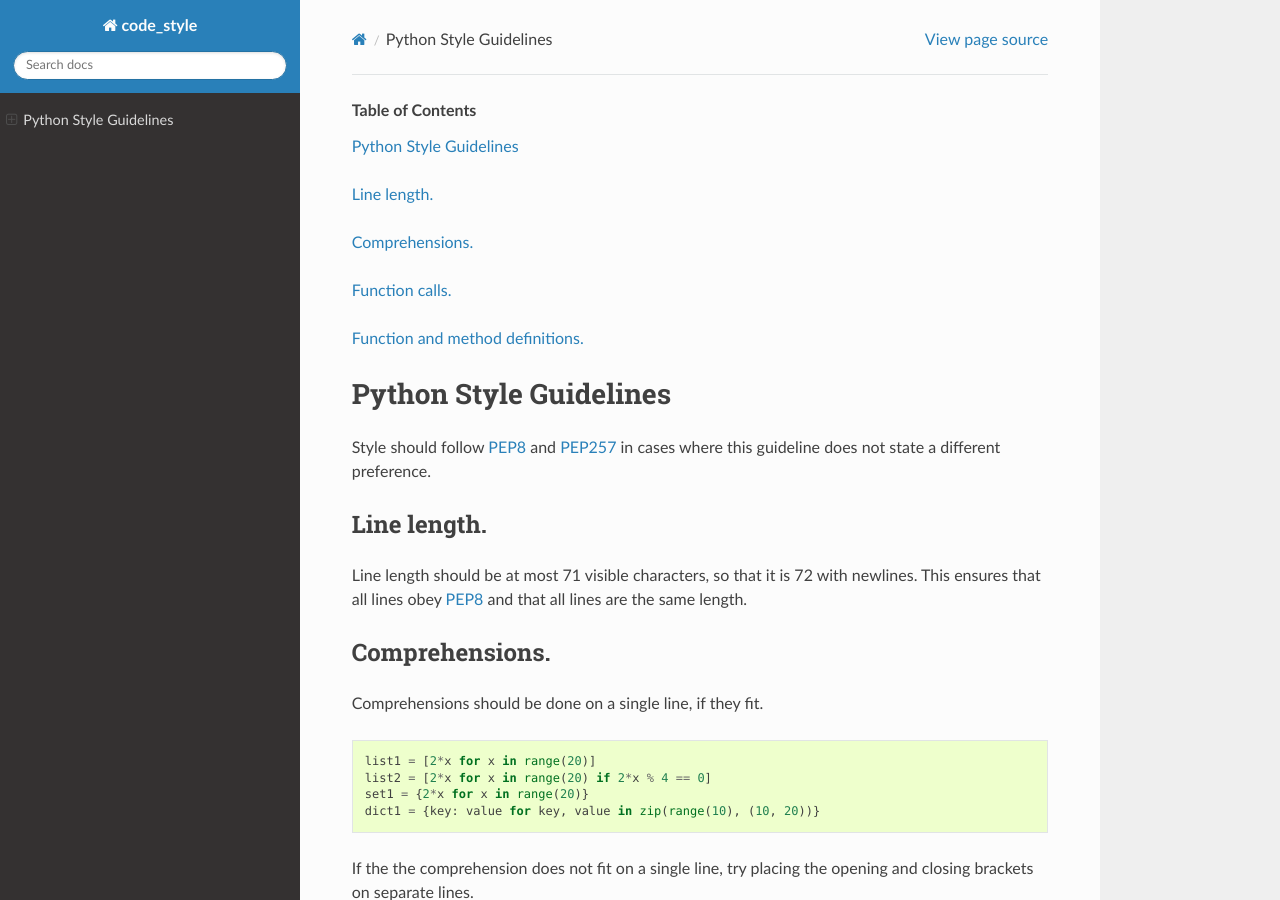
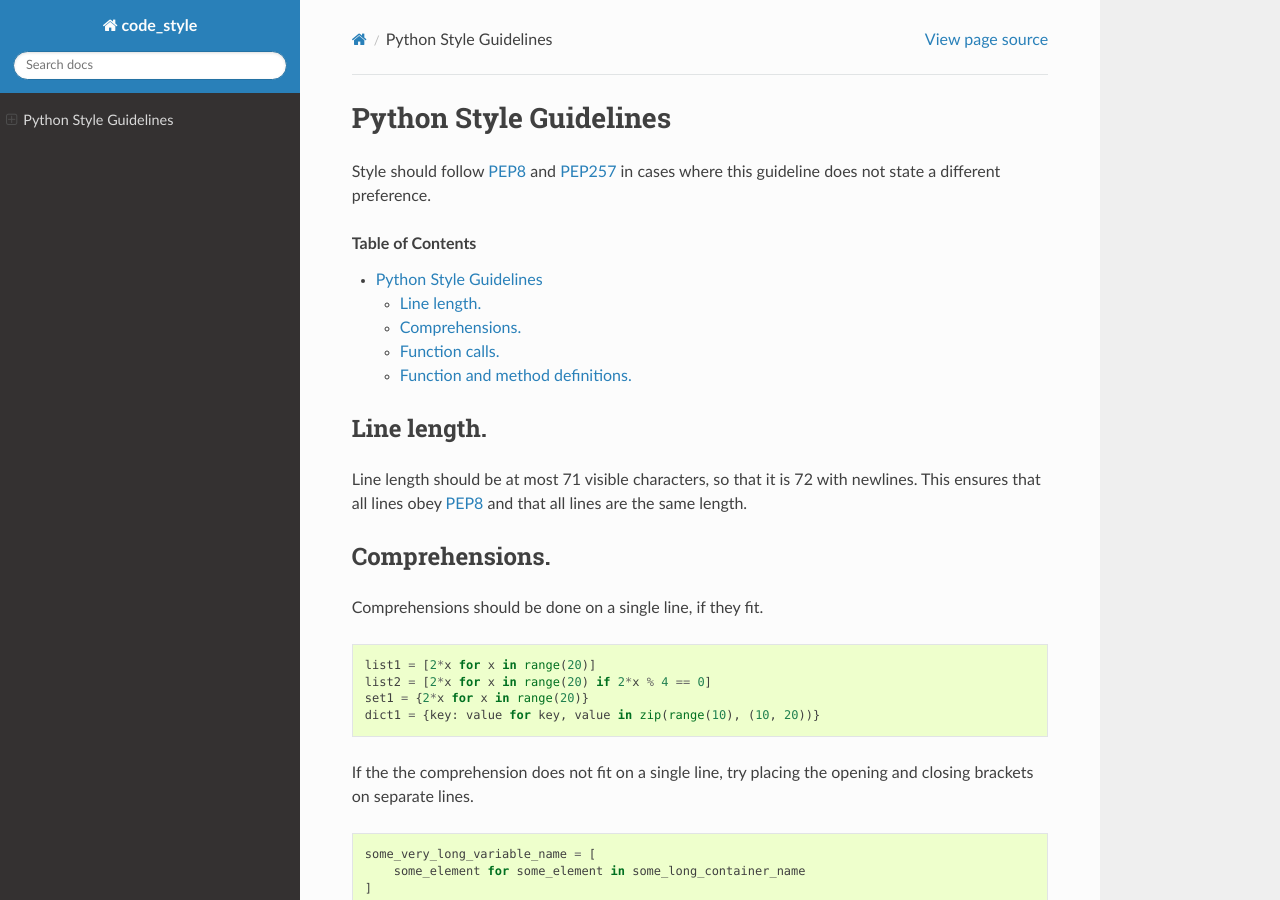
Before and after one commit to lukasturcani/code_style, a Sphinx documentation site: the page built from docs/python.rst, in a window 1280 px wide and 900 px high. Built offline with Sphinx 7.4.7 and the Read the Docs theme 2.0.0, drawn with Linux system fonts in a browser that asks for light colours; some of the changed lines change nothing that is shown.

Commit message:
Revert "Changed position of ToC."
This reverts commit db106e2fc6f9f775eaaecaab73c9ebf0b9f3c1ca.

```diff
--- a/docs/python.rst
+++ b/docs/python.rst
@@ -1,6 +1,3 @@
-.. contents:: Table of Contents
-
-
 .. _`Python Style Guidelines`:
 
 Python Style Guidelines
@@ -14,6 +11,8 @@ does not state a different preference.
 
 .. toctree::
    :numbered:
+
+.. contents:: Table of Contents
 
 Line length.
 ------------
```
